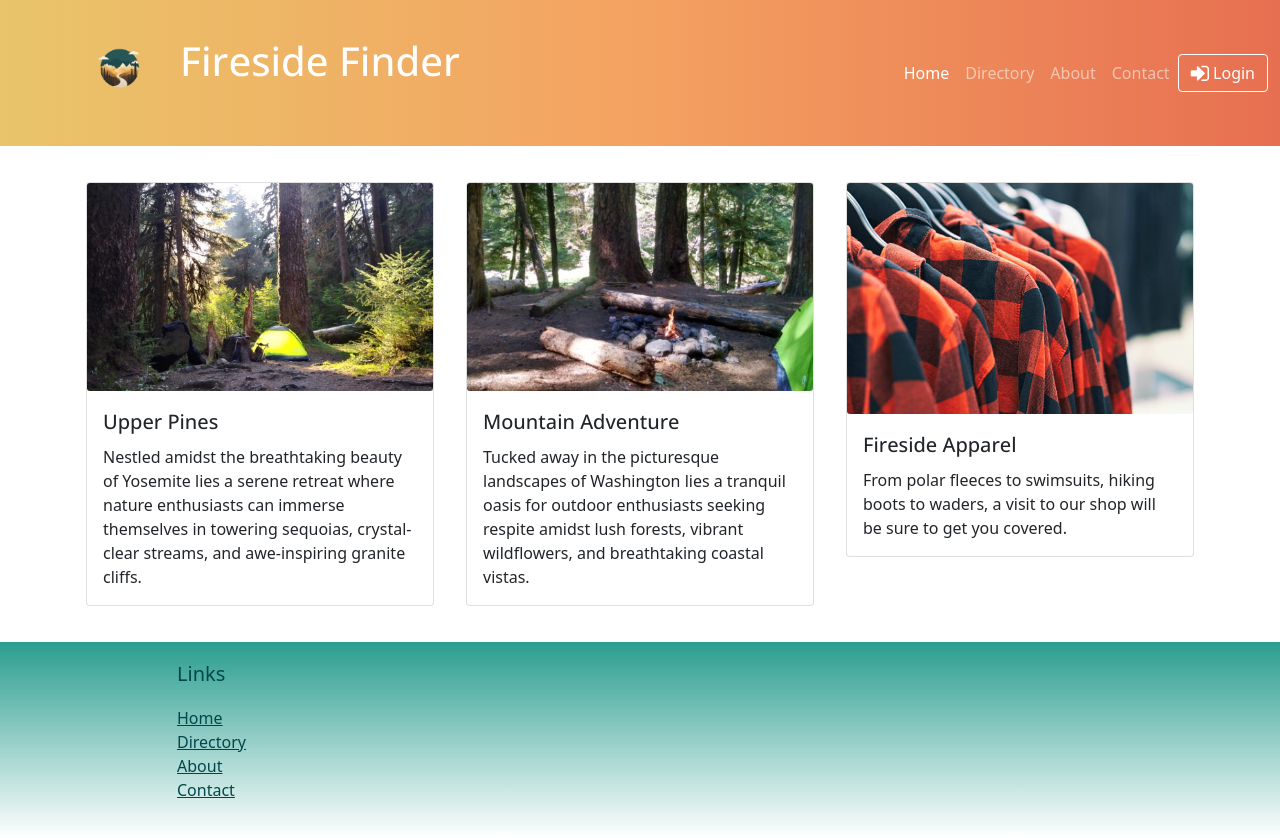
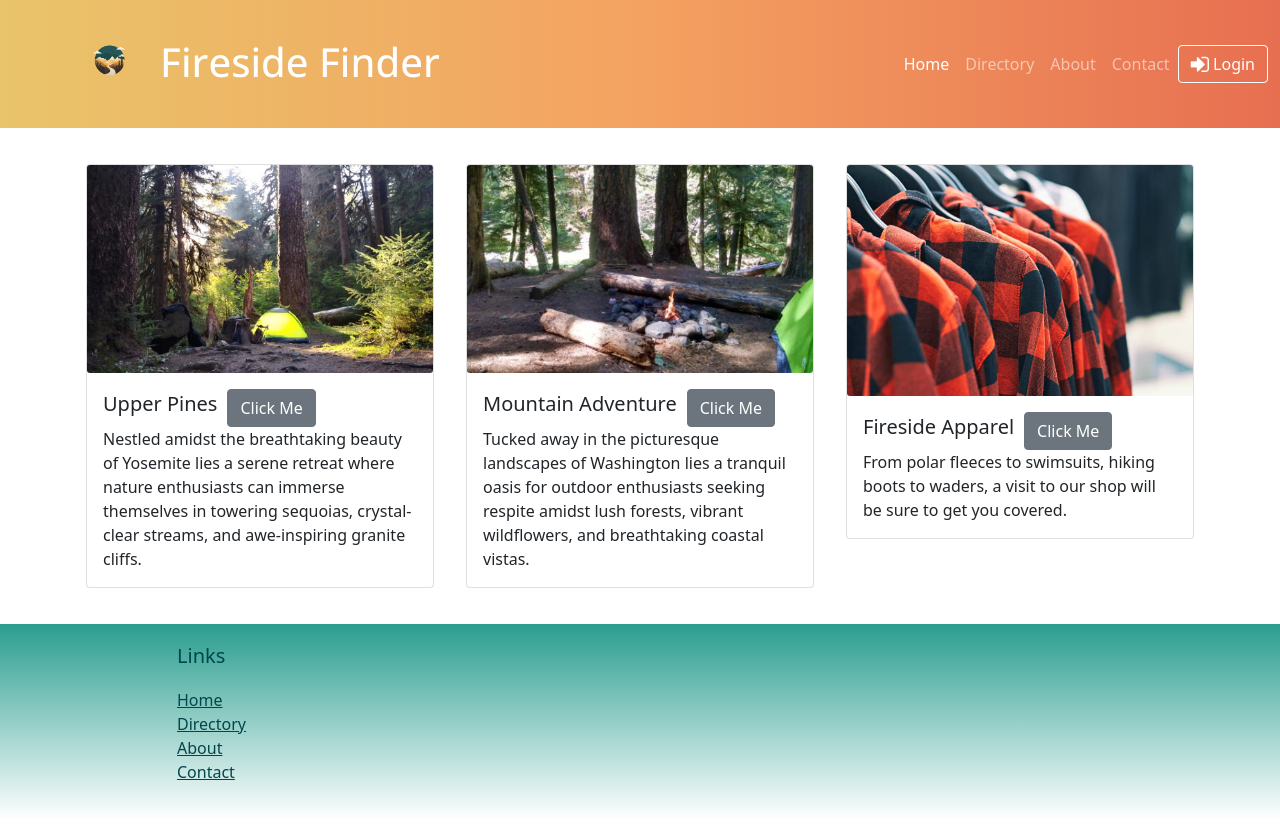
Before and after one commit to SolInvictusx/Project-2, a React (Create React App) app: page / in a window 1280 px wide. Built offline with nearby package versions, Linux system fonts and the light colour scheme.

Commit message:
Adding buttons

```diff
--- a/src/App.css
+++ b/src/App.css
@@ -76,7 +76,7 @@ h3 {
 }
 
 .navbar-brand img {
-    width: 120px;
+    width: 100px;
     padding: 25%;
 }
 
--- a/src/features/display/AnimatedDisplayCard.js
+++ b/src/features/display/AnimatedDisplayCard.js
@@ -1,6 +1,7 @@
 import { useState, useEffect } from 'react';
-import { Card, CardImg, CardText, CardBody, CardTitle } from 'reactstrap';
+import { Card, CardImg, CardText, CardBody, CardTitle, Button } from 'reactstrap';
 import { useSpring, animated } from 'react-spring';
+import { Link } from 'react-router-dom';
 
 const AnimatedDisplayCard = ({ item }) => {
     const { image, name, description } = item;
@@ -12,6 +13,10 @@ const AnimatedDisplayCard = ({ item }) => {
         config: { duration: 500 }
     });
 
+    const handleClick = () => {
+        console.log(`Button clicked for item: ${name}`);
+    };
+
     useEffect(() => {
         setToggle(true);
     }, []);
@@ -21,7 +26,12 @@ const AnimatedDisplayCard = ({ item }) => {
             <Card>
                 <CardImg src={image} alt={name} />
                 <CardBody>
-                    <CardTitle>{name}</CardTitle>
+                    <div style={{ display: 'flex', alignItems: 'center' }}>
+                        <CardTitle>{name}</CardTitle>
+                        <Link to={`/path/to/${item.id}`}>
+                            <Button onClick={handleClick} style={{ marginLeft: '10px' }}>Click Me</Button>
+                        </Link>
+                    </div>
                     <CardText>{description}</CardText>
                 </CardBody>
             </Card>
```
